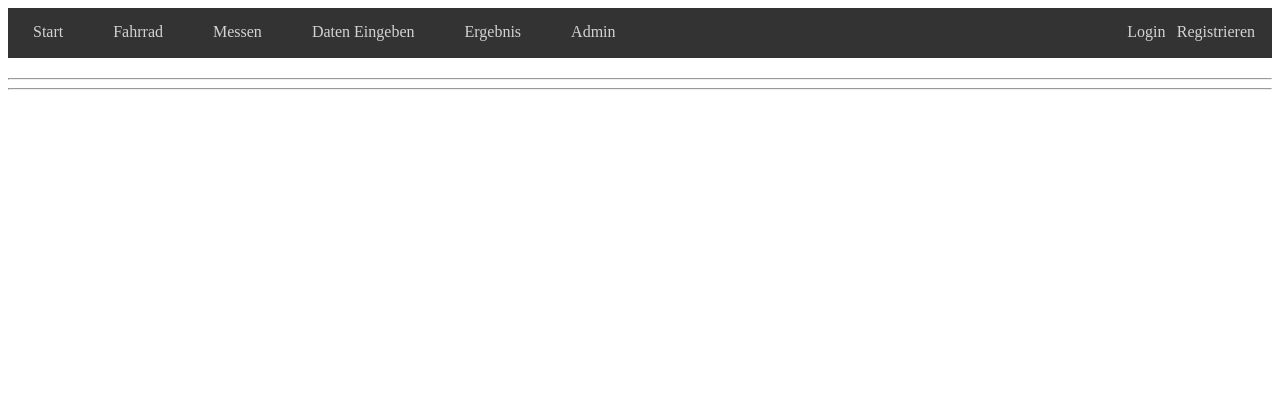
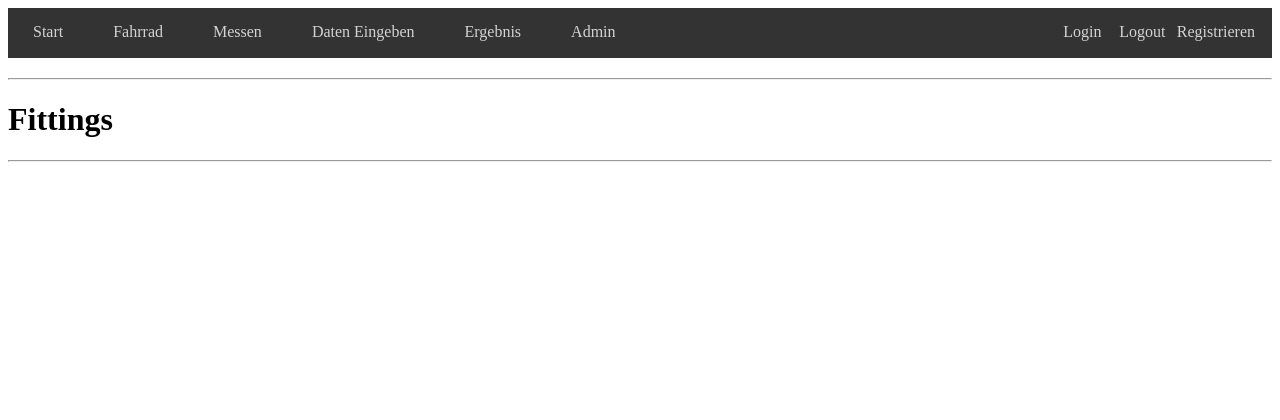
Before and after one commit to lukaskonietzka/bikefitting, a Django app: page /results in a window 1280 px wide; the page is wider, and only the part inside the window is pictured. Shown: the top 420 px of that part. Run offline with Django 4.2, Linux system fonts and the light colour scheme; data that the repository does not hold is empty.

Commit message:
Add Logout Route in base.html and Dashboard

```diff
--- a/accounts/urls.py
+++ b/accounts/urls.py
@@ -7,5 +7,5 @@ urlpatterns = [
     path('dashboard/',views.dashboardView,name="dashboard"),
     path('login/',LoginView.as_view(),name="login_url"),
     path('register/',views.registerView,name="register_url"),
-    path('logout/',LogoutView.as_view(next_page='dashboard'),name="logout"),
+    path('logout/',LogoutView.as_view(next_page='dashboard'), name="logout"),
 ]
--- a/bikefitting/urls.py
+++ b/bikefitting/urls.py
@@ -20,7 +20,7 @@ from django.conf.urls.static import static
 from django.conf import settings
 
 urlpatterns = [
+    path('admin', admin.site.urls),
     path('accounts/', include('accounts.urls')),
     path('', include('bikefitting_app.urls')),
-    path('admin/', admin.site.urls),
 ] + static(settings.MEDIA_URL, document_root=settings.MEDIA_ROOT)
--- a/bikefitting_app/views.py
+++ b/bikefitting_app/views.py
@@ -7,10 +7,19 @@
 """
 
 from django import forms
+from django.forms import ModelForm
 from django.shortcuts import render
 from django.http import HttpResponseRedirect
 from bikefitting_app import models
 from bikefitting_app.models import Roadbike, Mountainbike, Trekkingbike
+from bikefitting_app.models import Fitting
+
+
+class FittingForms(ModelForm):
+    class Meta:
+        model = Fitting
+        fields = '__all__'
+        #fields = ('Name', 'Height', 'Step Length',)
 
 
 def index(request):
@@ -32,19 +41,11 @@ def selectBike(request):
     if request.method == 'POST':
         button_value = request.POST.get('name of this button')
         if button_value == 'roadBike':
-            global rb
-            rb = Roadbike()
             request.session['data'] = 1
         elif button_value == 'mountainBike':
-            global mb
-            mb = Mountainbike()
             request.session['data'] = 2
         elif button_value == 'trekkingBike':
-            global tb
-            tb = Trekkingbike()
             request.session['data'] = 3
-        else:
-            return render(request, 'error.html')
     return render(request, 'selectBike.html')
 
 def measureStepLenght(request):
@@ -65,21 +66,27 @@ def inputData(request):
     :param request:     Data from the html file
     :return:            The inputData.html file to render
     """
+    # TODO
+    # Wie kann man daten berechnen und in das Datenmodel schreiben?
+
+    form = FittingForms()
     data = request.session.get('data')
 
     if request.method == 'POST':
-        name = request.POST.get('name of this field')
-        height = request.POST.get('name of this field')
-        step_length = request.POST.get('name of this field')
+        form = FittingForms(request.POST)
+        if form.is_valid():
+            form.save()
+
+    context = {'form': form}
 
     if data == 1:
-        rb.create_roadbike_fitting(name, height, step_length)
+        rb = Roadbike()
     elif data == 2:
-        mb.create_mountainbike_fitting(name, height, step_length)
+        mb = Mountainbike()
     elif data == 3:
-        tb.create_trekkingbike_fitting(name, height, step_length)
+        tb = Trekkingbike()
 
-    return render(request, 'inputData.html')
+    return render(request, 'inputData.html', context)
 
 def results(request):
     """
@@ -88,8 +95,13 @@ def results(request):
     :param request:     Data from the html file
     :return:            The results.html file ti render
     """
-    # TODO greift auf das Datenmodell zu und gibt den Inhalt an die html weiter
-    return render(request, 'results.html')
+    # TODO
+    # Warum werden die Daten nicht ausgegeben
+    # greift auf das Datenmodell zu und gibt den Inhalt an die html weiter
+    # Verwende immere den Namen, der In den Parametern beim Model angegeben werden.
+
+    fittings = Fitting.objects.all()
+    return render(request, 'results.html', dict(fittings=fittings))
 
 def error(request):
     """
--- a/templates/base.html
+++ b/templates/base.html
@@ -73,6 +73,11 @@
 
             li.login-btn{
                 position: absolute;
+                right: 12%;
+            }
+
+            li.logout-btn{
+                position: absolute;
                 right: 7%;
             }
 
@@ -90,6 +95,7 @@
                 <li> <a href="/admin">Admin</a> </li>
                 <li class="login-btn"> <a href="/accounts/login/">Login</a></li>
                 <li class="register-btn"> <a href="/accounts/register/">Registrieren</a></li>
+                <li class="logout-btn"> <a href="/accounts/logout/">Logout</a></li>
             </ul>
         </nav>
         <h2><b>{% block pageHeader %} {% endblock %}</b></h2>
--- a/templates/results.html
+++ b/templates/results.html
@@ -4,4 +4,11 @@
 
 {% block pageHeader %} {% endblock %}
 
-{% block content %} {% endblock %}
+{% block content %}
+    <h1>Fittings</h1>
+    <ul>
+        {% for fitting in fittings %}
+            <li>Name: {{ fitting.Name}}</li>
+        {% endfor %}
+    </ul>
+{% endblock %}
```
Also changed, not shown: bikefitting_app/models.py (+17 -15 lines).
